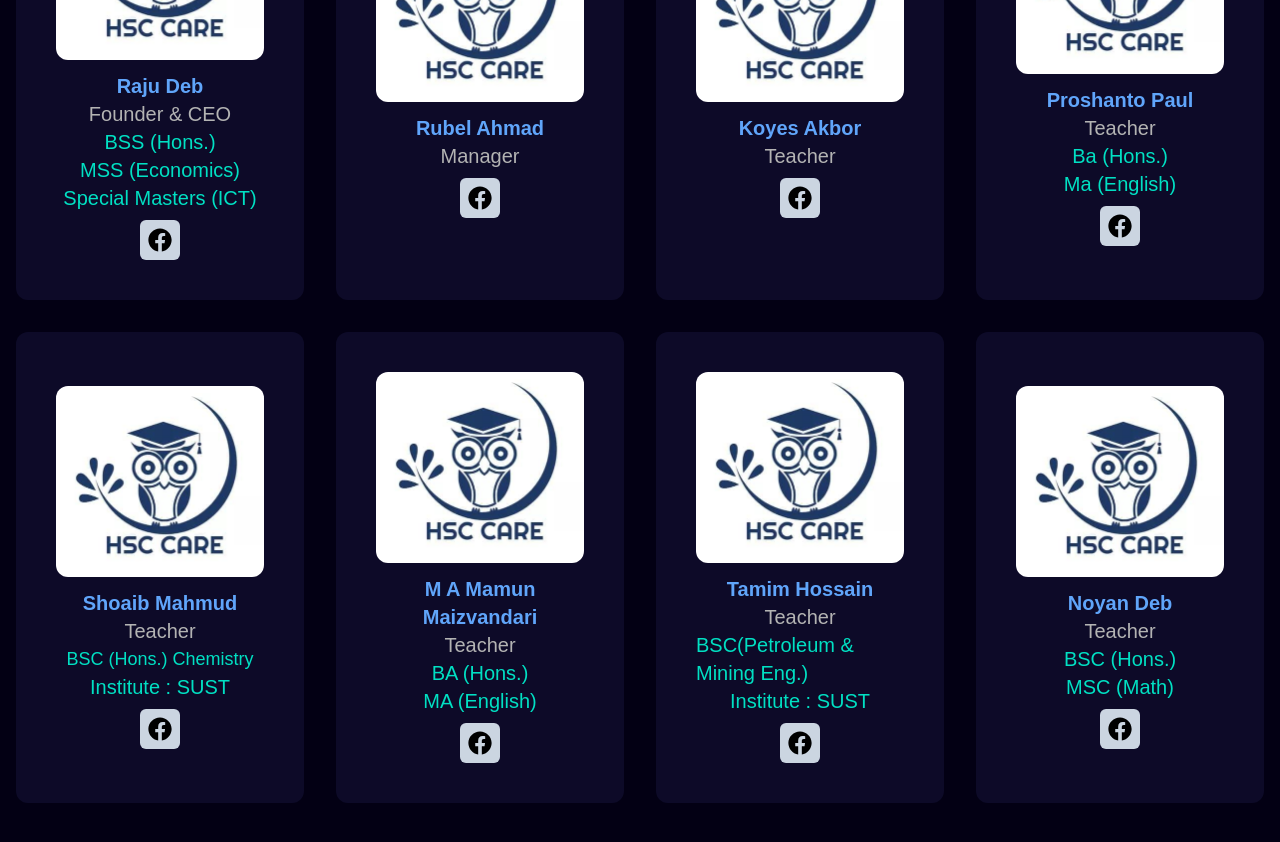
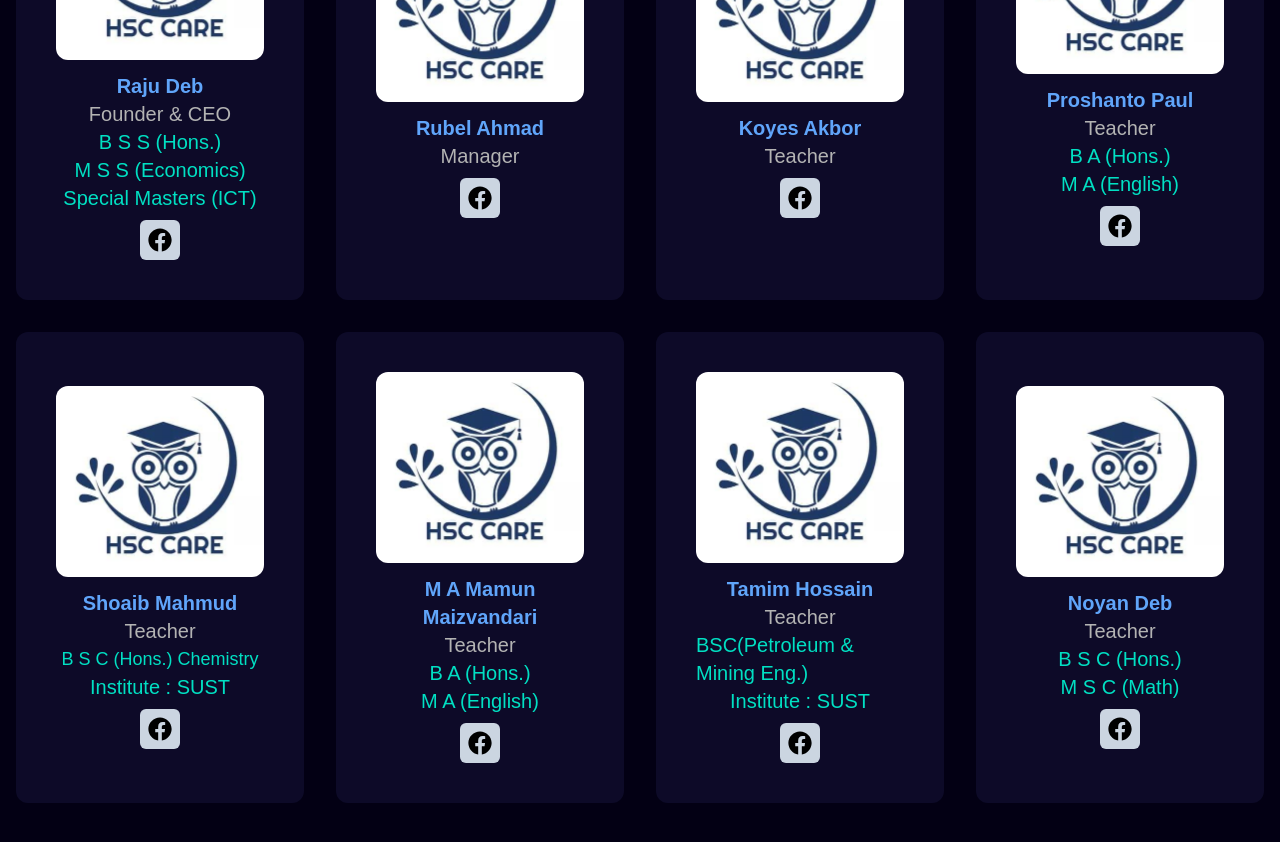
Before and after one commit to Rafat210907/hsc-care, a React (Vite) app: page / in a window 1280 px wide. Shown: the part 2980-3822 px from the top of the page. Built offline with nearby package versions, Linux system fonts and the light colour scheme.

Commit message:
Updated teachers list

```diff
--- a/src/constants/Index.js
+++ b/src/constants/Index.js
@@ -9,8 +9,8 @@ export const teacherData = [
     id: 1,
     img: img,
     name: "Raju Deb" ,
-    qualificaions1: " BSS (Hons.) ",
-    qualificaions2: "MSS (Economics) ",
+    qualificaions1: " B S S (Hons.) ",
+    qualificaions2: "M S S (Economics) ",
     qualificaions3: "Special Masters (ICT)",
     profession: "Founder & CEO",
   },
@@ -26,6 +26,8 @@ export const teacherData = [
     img: img,
     name: "Koyes Akbor",
     profession: "Teacher",
+    qualifications1: "B B A (Hons.)",
+    qualifications2:"M B A (Accounting)",
     Facebook: "https://www.facebook.com/koyes.akbor.9?mibextid=ZbWKwL"
   },
   {
@@ -33,8 +35,8 @@ export const teacherData = [
     img: img,
     name: "Proshanto Paul",
     profession: "Teacher",
-    qualificaions1: "Ba (Hons.)" ,
-    qualificaions2: " Ma (English)",
+    qualificaions1: "B A (Hons.)" ,
+    qualificaions2: " M A (English)",
     Facebook:" https://www.facebook.com/profile.php?id=100010094042256&mibextid=ZbWKwL"
   },
   {
@@ -42,7 +44,7 @@ export const teacherData = [
     img: img,
     name: "Shoaib Mahmud ",
     profession: "Teacher",
-    qualificaions4: "BSC (Hons.) Chemistry",
+    qualificaions4: "B S C (Hons.) Chemistry",
     institution: "Institute : SUST",
     Facebook: "https://www.facebook.com/profile.php?id=100008936828115&mibextid=ZbWKwL"
   },
@@ -51,8 +53,8 @@ export const teacherData = [
     img: img,
     name: "M A Mamun Maizvandari ",
     profession: "Teacher",
-    qualificaions1: "BA (Hons.)" ,
-    qualificaions2: "MA (English) ",
+    qualificaions1: "B A (Hons.)" ,
+    qualificaions2: "M A (English) ",
     Facebook: "https://www.facebook.com/profile.php?id=100011713713782&mibextid=ZbWKwL"
   },
   {
@@ -69,7 +71,7 @@ export const teacherData = [
     img: img,
     name: "Noyan Deb ",
     profession: "Teacher",
-    qualificaions1: "BSC (Hons.)" ,
-    qualificaions2: "MSC (Math) ",
+    qualificaions1: "B S C (Hons.)" ,
+    qualificaions2: "M S C (Math) ",
   },
 ];
```
